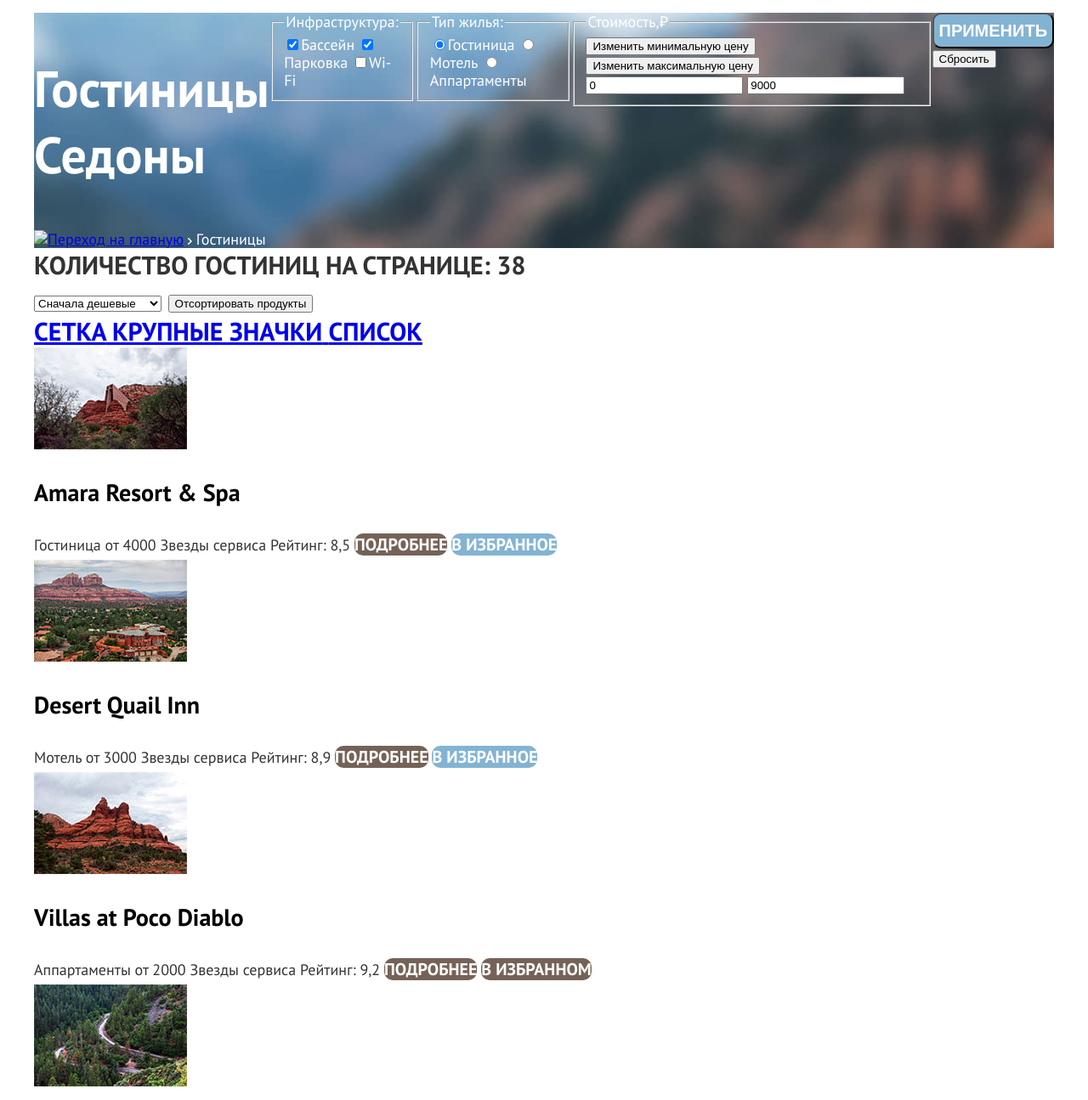
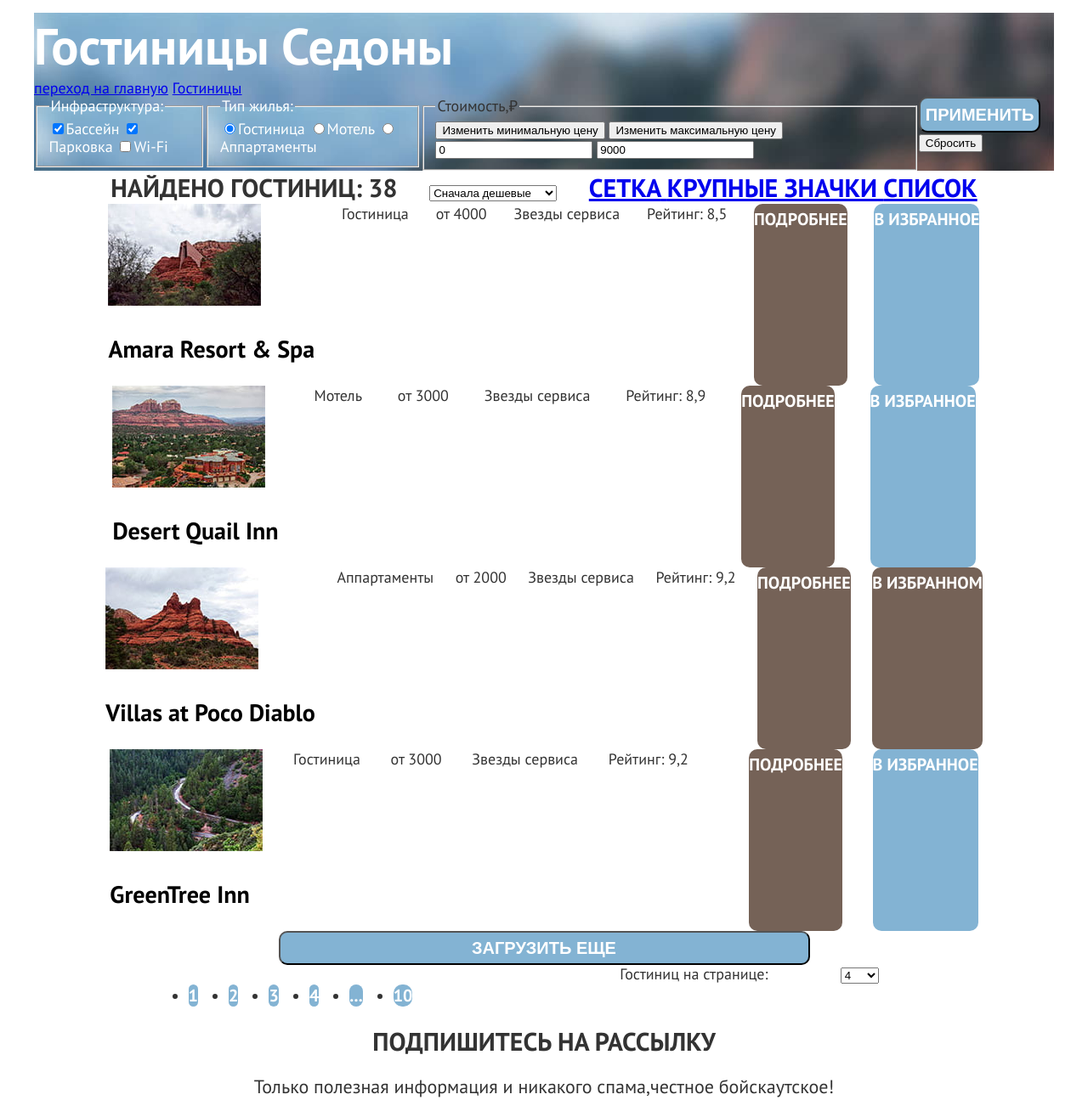
Before and after one commit to VitaliyBondarenko126/1816669-sedona-32, a plain HTML site: page catalog.html in a window 1280 px wide. Shown: the part 99-1394 px from the top of the page at 85% size. Drawn offline with Linux system fonts and the light colour scheme.

Commit message:
Разметка крупных блоков на флексах, страница каталога.

```diff
--- a/Styles/styles.css
+++ b/Styles/styles.css
@@ -67,13 +67,13 @@ body {
     display: flex;
     width: 1200px;
     flex-direction: row;
-    justify-content:space-around;
 
 }
 
 .navigation-list {
     width: 310px;
     margin-right: auto;
+    padding: 0;
 }
 
 .head-logo{
@@ -83,7 +83,8 @@ body {
 
 .user-menu {
     width: 250px;
-    margin-left: auto;
+    margin-left: 209px;
+
 }
 
 .navigation-link {
@@ -279,10 +280,27 @@ footer {
 }
 /*дальше только специфичные селекторы для каталога*/
 
-
-.option-hotels {
+.option-hotels-container {
     display: flex;
     width: 1200px;
+    flex-direction: row;
+    padding: 0;
+    margin: 0 auto;
+}
+
+.option-hotels-container div {
+    display: flex;
+    flex-direction: column;
+    align-items: start;
+    padding: 0;
+    margin: 0;
+}
+
+.option-hotels a:nth-child(1) {
+    background-image: url("../img/icon/logo-home-page.svg")
+}
+
+.option-hotels-title {
     background-image: url("../img/catalog-background.jpg");
     color: #fff;
 }
@@ -292,14 +310,37 @@ footer {
    font-weight: 700;
    line-height: 78px;
    text-align: left;
+   color: #fff;
+   margin: 0px;
 }
 
 .catalog-control-panel {
+   display: flex;
+   width: 1057px;
+   justify-content: space-around;
+   margin: 0 auto;
    font-size: 30px;
    font-weight: 700;
    line-height: 39px;
    text-align: left;
    text-transform: uppercase;
+}
+
+.hotels-group {
+    display: flex;
+    flex-direction: column;
+    width: 1057px;
+    margin: 0 auto;
+    padding: 0;
+}
+
+.hotel-card {
+    display: flex;
+    margin: 0 auto;
+    padding: 0;
+    width: 1057px;
+    justify-content: space-around;
+
 }
 
 .card-link {
@@ -319,6 +360,41 @@ footer {
    text-align: left;
 }
 
+.pagination-show-more-container {
+    display: flex;
+    margin: 0 auto;
+    padding: 0;
+    justify-content: center ;
+}
+
+.pagination-show-more-container button {
+    width: 625px;
+    margin: 0 auto;
+    padding: 0;
+    justify-content: center ;
+}
+
+.pagination-container {
+    display: flex;
+    width: 1056px;
+    margin: 0 auto;
+    justify-content: space-around;
+}
+
+.pagination-container ul {
+    display: flex;
+    width: 300px;
+    padding: 0;
+    justify-content: space-around;
+}
+
+.pagination-container .output {
+    display: flex;
+    width: 390px;
+    padding: 0;
+    justify-content: space-around;
+}
+
 .catalog-newsletter {
     font-size: 22px;
     font-weight: 400;
--- a/catalog.html
+++ b/catalog.html
@@ -43,13 +43,11 @@
         <h1 class="visually-hidden">Каталог Гостиниц Седоны</h1>
         <!--Секция с кретериями выбора гостиниц-->
         <section class="option-hotels">
-        <div>
           <h1> Гостиницы Седоны</h1>
-          <a href="index.html"><img class="hotels-logo" src="img/icon/ikon-house.svg" alt="Переход на главную"></a>
-          <img src="img/icon/arrow.svg" width="5" height="8">
-          </a><span class="active-page">Гостиницы</span>
-        </div>
-        <div>
+          <a href="index.html"><span class="visually-hidden"> переход на главную</span></a>
+          <a href="catalog.html">Гостиницы</a>
+        <div class="option-hotels-container">
+          <div>
           <form class="option-hotels-group" action="https://echo.htmlacademy.ru/" method="get">
             <fieldset class="option-hotels-title">
               <legend>Инфраструктура:</legend>
@@ -90,7 +88,7 @@
       <!-- Секция с параметрами сортировки и отображения каталога-->
       <section class="catalog-control-panel">
         <h2 class="visually-hidden">Параметры сортировки каталога</h2>
-        <b class="derectory-header">Количество гостиниц на странице: 38</b>
+        <b class="derectory-header">Найдено Гостиниц: 38</b>
         <form class="sorting-type">
           <select class="sorting-control">
             <option class="low-price">Сначала дешевые</option>
@@ -98,8 +96,8 @@
             <option class="top-reiting">По рейтингу</option>
             <option class="top-stars">По количеству звезд</option>
           </select>
-          <button class="visually-hidden" type="submit">Отсортировать продукты</button>
         </form>
+      <div>
         <a class="button-net" href="#">
           <span class="visually-hidden">Сетка</span>
         </a>
@@ -109,6 +107,7 @@
         <a class="button-list" href="#">
           <span class="visually-hidden">Список</span>
         </a>
+      </div>
       </section>
       <!--дальше идет сам каталог, список с блоками гостиниц-->
       <section class="hotels-group">
@@ -165,7 +164,10 @@
           </form>
         </div>
       </section>
+      <div class="pagination-show-more-container">
       <button class="button pagination-show-more blue-color" type="button">Загрузить еще</button>
+      </div>
+      <div class="pagination-container">
       <ul class="pagination">
         <li class="pagination-item">
           <a class="pagination-link pagination-current button blue-color" href="#">1</a>
@@ -180,19 +182,7 @@
           <a class="pagination-link button blue-color" href="#">4</a>
         </li>
         <li class="pagination-item">
-          <a class="pagination-link button blue-color" href="#">5</a>
-        </li>
-        <li class="pagination-item">
-          <a class="pagination-link button blue-color" href="#">6</a>
-        </li>
-        <li class="pagination-item">
-          <a class="pagination-link button blue-color" href="#">7</a>
-        </li>
-        <li class="pagination-item">
-          <a class="pagination-link button blue-color" href="#">8</a>
-        </li>
-        <li class="pagination-item">
-          <a class="pagination-link button blue-color" href="#">9</a>
+          <a class="pagination-link button blue-color" href="#">...</a>
         </li>
         <li class="pagination-item">
           <a class="pagination-link button blue-color" href="#">10</a>
@@ -209,6 +199,7 @@
           </select>
         </form>
       </div>
+       </div>
       <section class="catalog-newsletter">
         <div>
           <h2 class="visually-hidden">Подписка на рассылку</h2>
@@ -220,7 +211,7 @@
           </form>
         </div>
         </section>
-      </div>>
+      </div>
   </main>
   <footer>
     <article class="footer-messengers">
```
